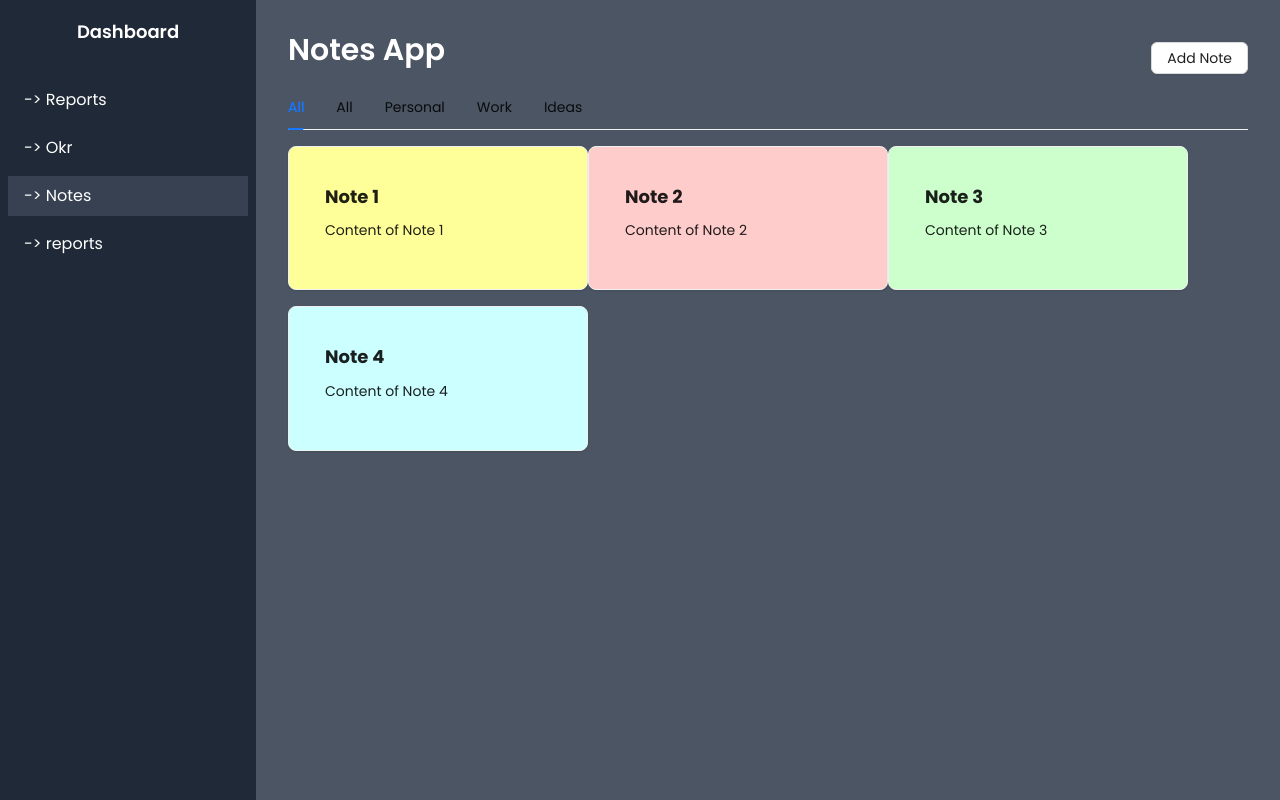
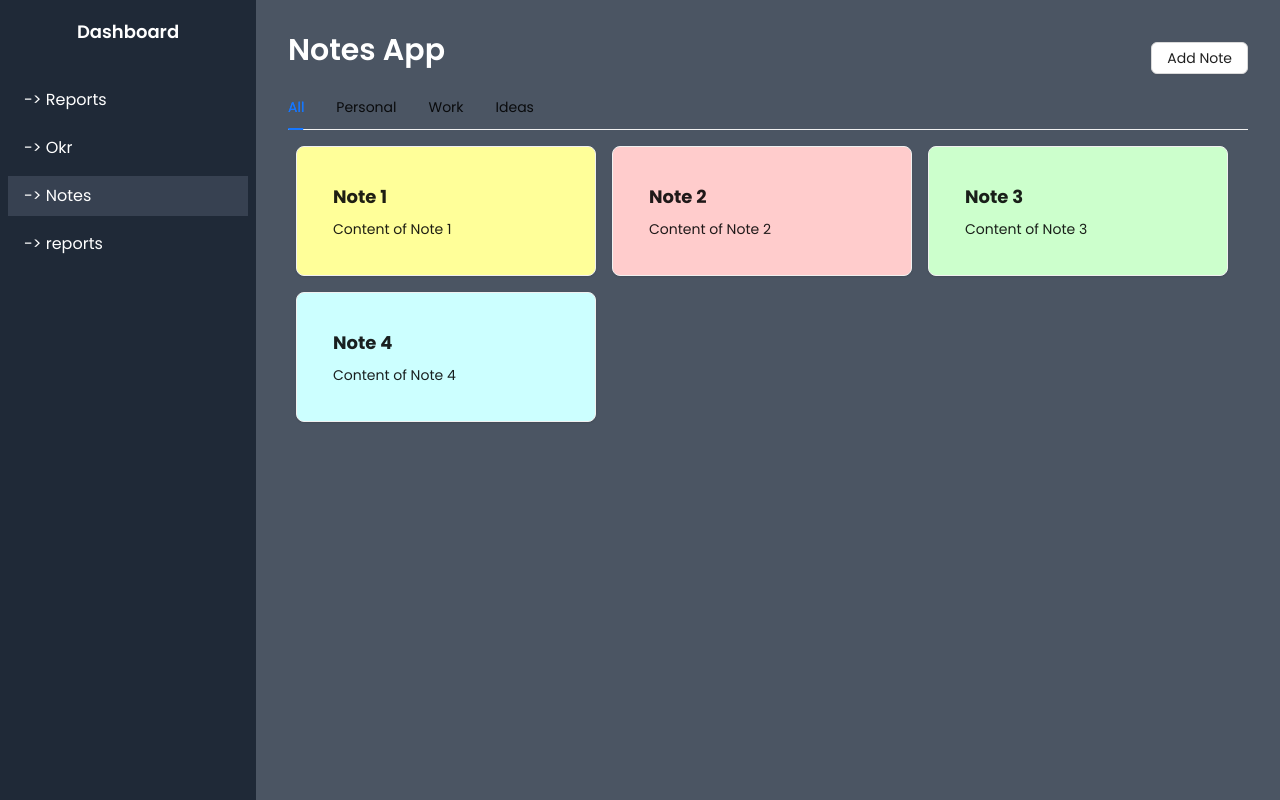
Before and after one commit to tesfahunBirega/Zersh_Portfolio, a React (Vite) app: page /dashboard/notes in a window 1280 px wide. Built offline with nearby package versions, Linux system fonts and the light colour scheme.

Commit message:
changes the notes styling

```diff
--- a/src/Pages/Note.jsx
+++ b/src/Pages/Note.jsx
@@ -87,7 +87,7 @@ function Note() {
         />
         <div className="flex flex-wrap">
           {filteredNotes.map((note) => (
-            <NoteCard key={note.id} note={note} />
+            <NoteCard deleteNote={deleteNote} key={note.id} note={note} />
           ))}
         </div>
       </div>
--- a/src/components/NoteComponent/CategoryTabs.jsx
+++ b/src/components/NoteComponent/CategoryTabs.jsx
@@ -4,11 +4,14 @@ import { Tabs } from "antd";
 const { TabPane } = Tabs;
 
 const CategoryTabs = ({ categories, onSelectCategory }) => {
+  const handleTabClick = (category) => {
+    onSelectCategory(category);
+  };
+
   return (
-    <Tabs defaultActiveKey="all" onChange={onSelectCategory}>
-      <TabPane tab="All" key="all"></TabPane>
+    <Tabs defaultActiveKey="All" onTabClick={handleTabClick}>
       {categories.map((category) => (
-        <TabPane tab={category} key={category}></TabPane>
+        <TabPane tab={category} key={category} />
       ))}
     </Tabs>
   );
--- a/src/components/NoteComponent/NoteCard.jsx
+++ b/src/components/NoteComponent/NoteCard.jsx
@@ -6,20 +6,17 @@ const NoteCard = ({ note }) => {
     backgroundColor: note.color,
     borderRadius: "8px",
     boxShadow: "0 1px 2px rgba(0,0,0,0.1)",
-    cursor: "pointer",
-    marginBottom: "16px",
     padding: "12px",
-    transition: "box-shadow 0.3s ease-in-out",
     width: "300px",
   };
 
   return (
-    <Card style={cardStyle} hoverable>
-      <h3 style={{ marginBottom: "8px", fontSize: "18px", fontWeight: "bold" }}>
-        {note.title}
-      </h3>
-      <p style={{ fontSize: "14px", marginBottom: "12px" }}>{note.content}</p>
-    </Card>
+    <div className="mb-4 mx-2">
+      <Card style={cardStyle} hoverable>
+        <h3 className="text-lg font-bold mb-2">{note.title}</h3>
+        <p className="text-sm">{note.content}</p>
+      </Card>
+    </div>
   );
 };
 
```
